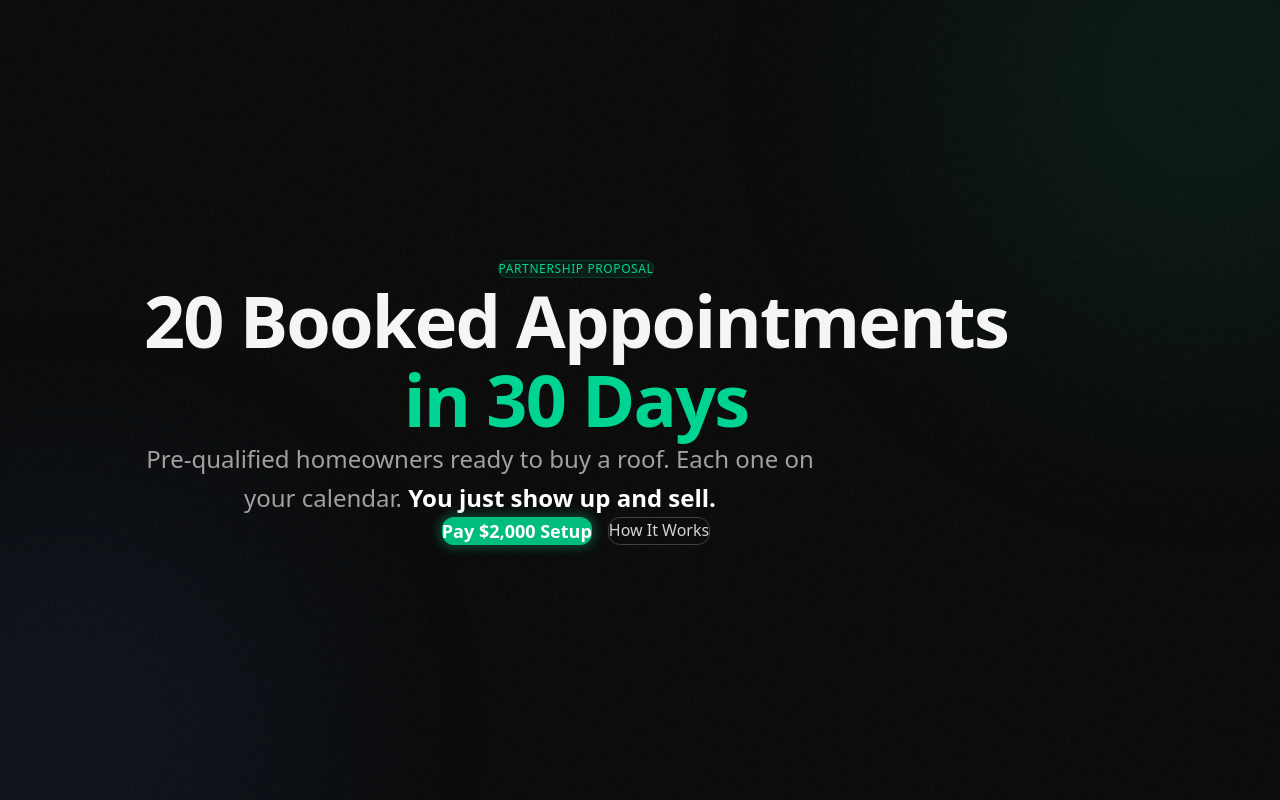
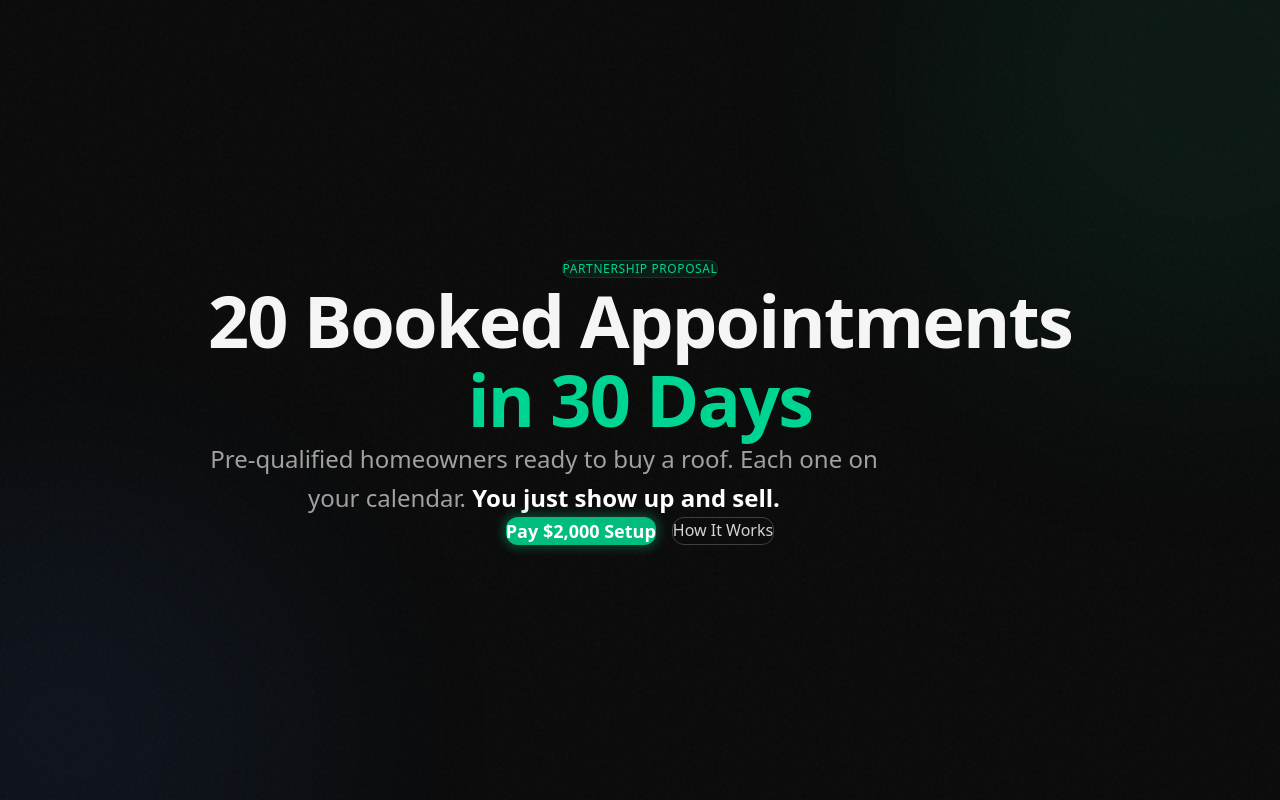
Before and after one commit to ypc-ux/roofing-proposal, a Next.js app: page / in a window 1280 px wide. Shown: the top 800 px of the page. Built offline with nearby package versions, Linux system fonts and the light colour scheme.

Commit message:
fix: force centering with plain CSS, remove Tailwind dependency for layout

```diff
--- a/src/app/globals.css
+++ b/src/app/globals.css
@@ -33,7 +33,39 @@ body {
   width: 100%;
   max-width: 100vw;
   overflow-x: hidden;
+  margin: 0;
+  padding: 0;
 }
+
+/* Force centering — not relying on Tailwind for this */
+main,
+main[class] {
+  margin-left: auto !important;
+  margin-right: auto !important;
+  display: block;
+  float: none !important;
+  position: relative !important;
+  left: auto !important;
+  right: auto !important;
+  transform: none !important;
+  width: 100%;
+  max-width: 72rem !important;
+  padding-left: 1.5rem !important;
+  padding-right: 1.5rem !important;
+}
+
+/* Ensure all sections inside main are full width of main */
+main > section,
+main > div {
+  margin-left: auto;
+  margin-right: auto;
+}
+
+/* Force tables and cards to stretch within their container */
+main section table {
+  width: 100%;
+}
+
 
 /* Noise texture overlay */
 body::before {
--- a/src/app/page.tsx
+++ b/src/app/page.tsx
@@ -14,7 +14,7 @@ export default function Proposal() {
     { s: '04', t: 'Book on Calendar', d: 'Date, time, address confirmed.' },
   ];
   return (
-    <main className="min-h-screen max-w-6xl mx-auto px-6 py-12">
+    <main>
       <section className="flex flex-col items-center justify-center min-h-screen text-center">
         <div className="max-w-4xl mx-auto space-y-8">
           <div className="fade-in"><span className="inline-block px-4 py-1.5 rounded-full text-xs font-medium tracking-wider uppercase bg-emerald-500/10 text-emerald-400 border border-emerald-500/20">Partnership Proposal</span></div>
```
